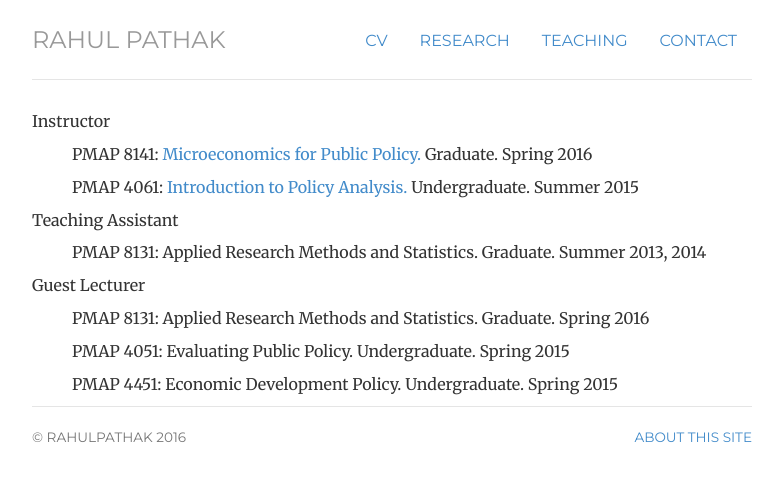
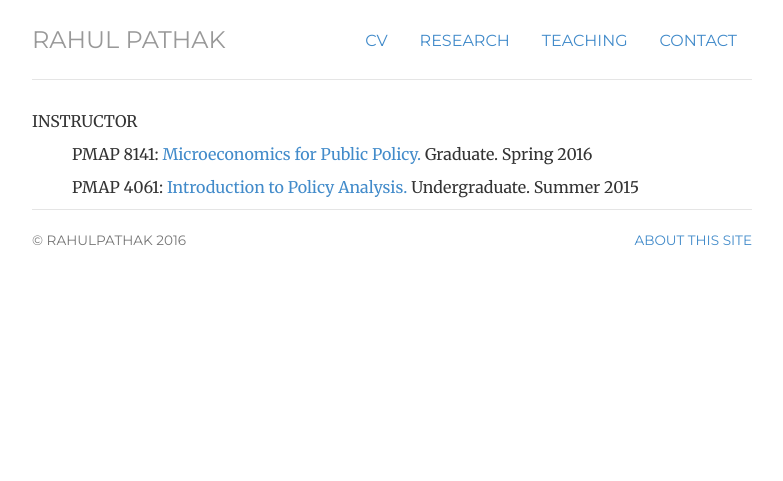
Before and after one commit to pathak-rahul/pathak-rahul.github.io, a Jekyll site: the page built from teaching/index.html, in a window 1280 px wide. Shown: the top 481 px of the page, without its empty margins (248-1031 px from the left). Built offline with Jekyll 4.4.1, drawn with Linux system fonts in a browser that asks for light colours.

Commit message:
Update index.html

```diff
--- a/teaching/index.html
+++ b/teaching/index.html
@@ -6,26 +6,14 @@ title: teaching
 
 
 
-	<p> Instructor </p>
+	<p> INSTRUCTOR </p>
 	<ul>
 	<p>PMAP 8141: <a href="/files/8141.pdf"> Microeconomics for Public Policy. </a> Graduate. Spring 2016</p>
 
 	<p>PMAP 4061: <a href= "/files/4061.pdf"> Introduction to Policy Analysis. </a> Undergraduate. Summer 2015 </p>
 	</ul>
 
-	<p> Teaching Assistant </p>
-	<ul>
-	<p>PMAP 8131: Applied Research Methods and Statistics. Graduate. Summer 2013, 2014  </p>
-	</ul>
 
-	<p>  Guest Lecturer </p>
-
-	<ul>
-	<p>PMAP 8131: Applied Research Methods and Statistics. Graduate. Spring 2016  </p>
-
-	<p>PMAP 4051: Evaluating Public Policy. Undergraduate. Spring 2015  </p>
-
-	<p>PMAP 4451: Economic Development Policy. Undergraduate. Spring 2015  </p>
 	</ul>
 
 
```
